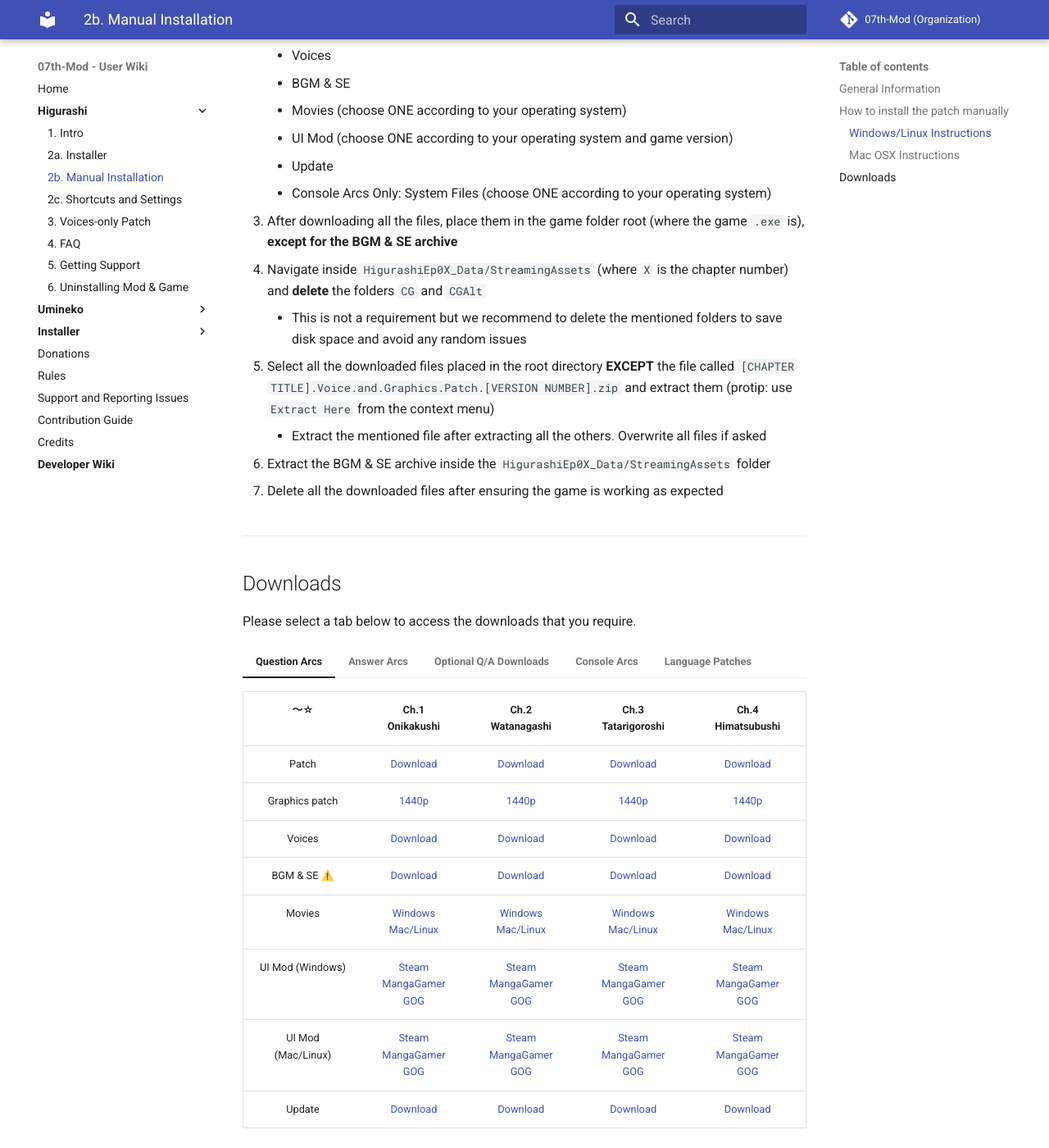
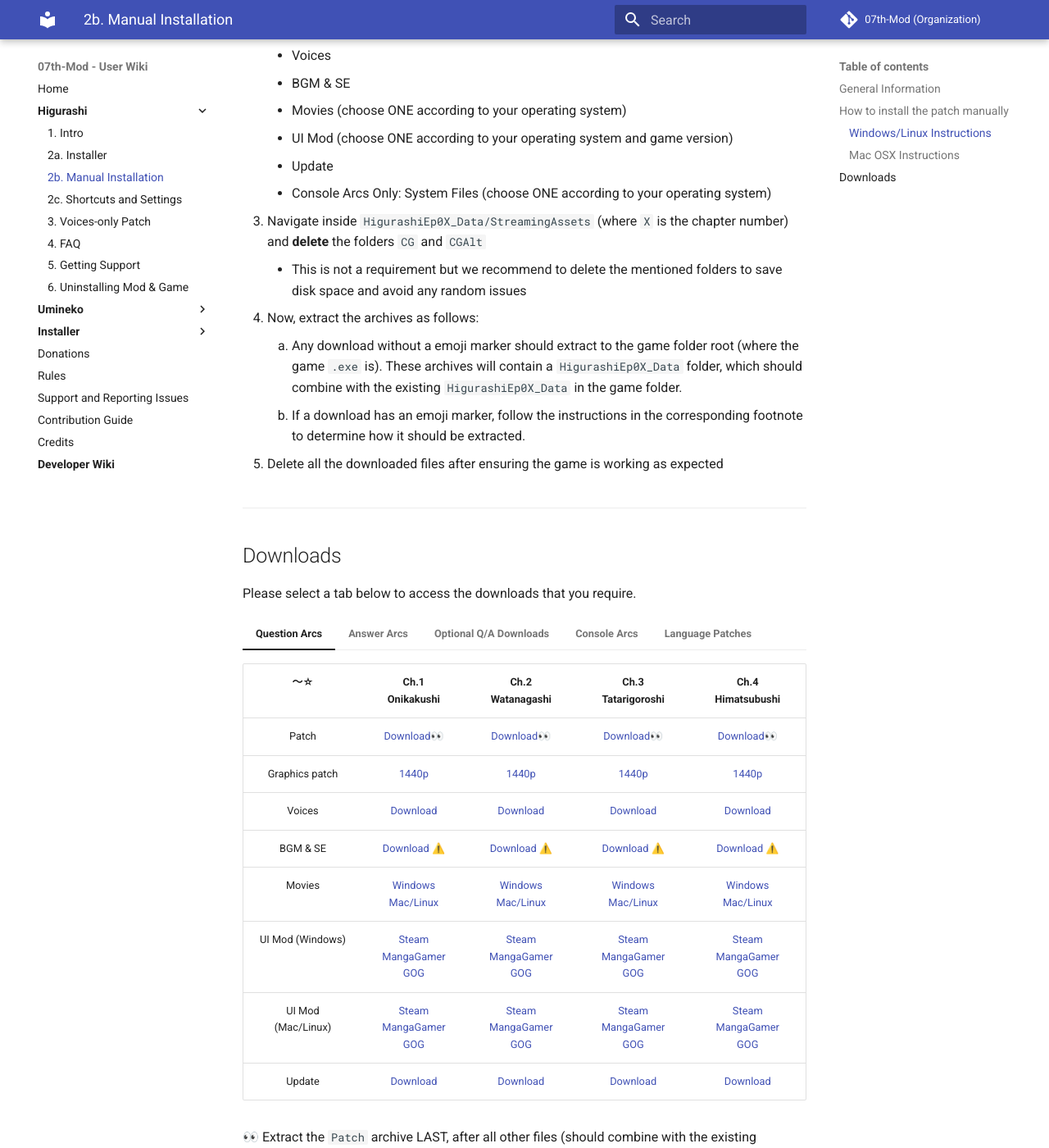
Before and after one commit to 07th-mod/wiki, an MkDocs documentation site: the page built from docs/Higurashi/Manual-Installation.md, in a window 1280 px wide and 1400 px high, scrolled down 1137 px. Shown: the whole window at 82% size. Built offline with MkDocs 1.6.1 and Material for MkDocs 9.7.7, drawn with Linux system fonts in a browser that asks for light colours; some of the changed text lies outside the part shown.

Commit message:
Update manual install instructions  - Fix technically incorrect console instructions

```diff
--- a/docs/Higurashi/Manual-Installation.md
+++ b/docs/Higurashi/Manual-Installation.md
@@ -37,13 +37,12 @@
           * UI Mod (choose ONE according to your operating system and game version)
           * Update
           * Console Arcs Only: System Files (choose ONE according to your operating system)
-    3. After downloading all the files, place them in the game folder root (where the game ``.exe`` is), **except for the BGM & SE archive**
-    4. Navigate inside ``HigurashiEp0X_Data/StreamingAssets`` (where ``X`` is the chapter number) and **delete** the folders ``CG`` and ``CGAlt``
+    3. Navigate inside ``HigurashiEp0X_Data/StreamingAssets`` (where ``X`` is the chapter number) and **delete** the folders ``CG`` and ``CGAlt``
         * This is not a requirement but we recommend to delete the mentioned folders to save disk space and avoid any random issues
-    5. Select all the downloaded files placed in the root directory **EXCEPT** the file called ``[CHAPTER TITLE].Voice.and.Graphics.Patch.[VERSION NUMBER].zip`` and extract them (protip: use ``Extract Here`` from the context menu)
-        * Extract the mentioned file after extracting all the others. Overwrite all files if asked
-    6. Extract the BGM & SE archive inside the ``HigurashiEp0X_Data/StreamingAssets`` folder
-    7. Delete all the downloaded files after ensuring the game is working as expected
+    4. Now, extract the archives as follows:
+        1. Any download without a emoji marker should extract to the game folder root (where the game ``.exe`` is). These archives will contain a `HigurashiEp0X_Data` folder, which should combine with the existing `HigurashiEp0X_Data` in the game folder.
+        2. If a download has an emoji marker, follow the instructions in the corresponding footnote to determine how it should be extracted.
+    5. Delete all the downloaded files after ensuring the game is working as expected
 
 === "Mac OSX"
 
@@ -62,14 +61,12 @@
           * UI Mod (choose ONE according to your operating system and game version)
           * Update
           * Console Arcs Only: System Files (choose ONE according to your operating system)
-    3. After downloading all the files, place them in ``Resources/Data``, **except for the BGM & SE archive**
-    4. Navigate inside ``Resources/Data/StreamingAssets`` and **delete** the folders ``CG`` and ``CGAlt``
+    3. Navigate inside ``Resources/Data/StreamingAssets`` and **delete** the folders ``CG`` and ``CGAlt``
         * This is not a requirement but we recommend to delete the mentioned folders to save disk space and avoid any random issues
-    5. Navigate back to ``Resources/Data`` folder and extract the downloaded files using the following method:
-        * Extract all archives **EXCEPT** ``[CHAPTER TITLE].Voice.and.Graphics.Patch.[VERSION NUMBER].zip``
-        * After all the other archives are extracted, you can then extract ``[CHAPTER TITLE].Voice.and.Graphics.Patch.[VERSION NUMBER].zip``
-        * Overwrite all files if asked
-        * When finished, this should produce a ``HigurashiEp0X_Data`` folder (where ``X`` is the chapter number) - the full path will be ``Resources/Data/HigurashiEp0X_Data``
+    4. Now, extract the archives as follows:
+        1. Any download without a emoji marker should extract to the ``Resources/Data`` (where the game ``.exe`` is). These archives will contain a `HigurashiEp0X_Data` folder.
+        2. If a download has an emoji marker, follow the instructions in the corresponding footnote to determine how it should be extracted (relative to the `Resources/Data` folder).
+    5. When finished, this should produce a ``HigurashiEp0X_Data`` folder (where ``X`` is the chapter number) - the full path will be ``Resources/Data/HigurashiEp0X_Data``
     6. Open a **terminal window** in the ``Resources/Data`` folder. [Follow these steps if you don't know how to do it](https://stackoverflow.com/a/7054045)
         1. In the terminal window, type: ``rsync -avP HigurashiEp*/* .`` and hit enter (type the ``*`` literally)
         2. Wait until the files are copied to the right place
@@ -98,10 +95,10 @@
     <tbody>
     <tr class="odd">
     <td style="text-align: center;">Patch</td>
-    <td style="text-align: center;"><a href="https://github.com/07th-mod/onikakushi/releases/latest">Download</a></td>
-    <td style="text-align: center;"><a href="https://github.com/07th-mod/watanagashi/releases/latest">Download</a></td>
-    <td style="text-align: center;"><a href="https://github.com/07th-mod/tatarigoroshi/releases/latest">Download</a></td>
-    <td style="text-align: center;"><a href="https://github.com/07th-mod/himatsubushi/releases/latest">Download</a></td>
+    <td style="text-align: center;"><a href="https://github.com/07th-mod/onikakushi/releases/latest">Download👀</a></td>
+    <td style="text-align: center;"><a href="https://github.com/07th-mod/watanagashi/releases/latest">Download👀</a></td>
+    <td style="text-align: center;"><a href="https://github.com/07th-mod/tatarigoroshi/releases/latest">Download👀</a></td>
+    <td style="text-align: center;"><a href="https://github.com/07th-mod/himatsubushi/releases/latest">Download👀</a></td>
     </tr>
     <tr class="even">
     <td style="text-align: center;">Graphics patch</td>
@@ -118,11 +115,11 @@
     <td style="text-align: center;"><a href="https://07th-mod.com/rikachama/voice/Himatsubushi-Voices.7z">Download</a></td>
     </tr>
     <tr class="even">
-    <td style="text-align: center;">BGM & SE ⚠️</td>
-    <td style="text-align: center;"><a href="https://07th-mod.com/rikachama/audio/Higurashi-OG-BGM-SE.7z">Download</a></td>
-    <td style="text-align: center;"><a href="https://07th-mod.com/rikachama/audio/Higurashi-OG-BGM-SE.7z">Download</a></td>
-    <td style="text-align: center;"><a href="https://07th-mod.com/rikachama/audio/Higurashi-OG-BGM-SE.7z">Download</a></td>
-    <td style="text-align: center;"><a href="https://07th-mod.com/rikachama/audio/Higurashi-OG-BGM-SE.7z">Download</a></td>
+    <td style="text-align: center;">BGM & SE</td>
+    <td style="text-align: center;"><a href="https://07th-mod.com/rikachama/audio/Higurashi-OG-BGM-SE.7z">Download ⚠️</a></td>
+    <td style="text-align: center;"><a href="https://07th-mod.com/rikachama/audio/Higurashi-OG-BGM-SE.7z">Download ⚠️</a></td>
+    <td style="text-align: center;"><a href="https://07th-mod.com/rikachama/audio/Higurashi-OG-BGM-SE.7z">Download ⚠️</a></td>
+    <td style="text-align: center;"><a href="https://07th-mod.com/rikachama/audio/Higurashi-OG-BGM-SE.7z">Download ⚠️</a></td>
     </tr>
     <tr class="odd">
     <td style="text-align: center;">Movies</td>
@@ -154,7 +151,10 @@
     </tr>
     </tbody>
     </table>
-    ⚠️ Unlike all the other archives, the BGM/SE archive should be extracted to the ``HigurashiEp0X_Data/StreamingAssets`` folder on Windows/Linux, and the ``Resources/Data/StreamingAssets`` folder on MacOS.
+
+    👀 Extract the `Patch` archive LAST, after all other files (should combine with the existing `HigurashiEp0X_Data` folder). Overwrite any files if asked.
+
+    ⚠️ Unlike all the other archives, the BGM/SE archive should be extracted to the ``HigurashiEp0X_Data/StreamingAssets`` folder (MacOS users should extract this archive second last).
 
 === "Answer Arcs"
 
@@ -175,10 +175,10 @@
     <tbody>
     <tr class="odd">
     <td style="text-align: center;">Patch</td>
-    <td style="text-align: center;"><a href="https://github.com/07th-mod/meakashi/releases/latest">Download</a></td>
-    <td style="text-align: center;"><a href="https://github.com/07th-mod/tsumihoroboshi/releases/latest">Download</a></td>
-    <td style="text-align: center;"><a href="https://github.com/07th-mod/minagoroshi/releases/latest">Download</a></td>
-    <td style="text-align: center;"><a href="https://github.com/07th-mod/matsuribayashi/releases/latest">Download</a></td>
+    <td style="text-align: center;"><a href="https://github.com/07th-mod/meakashi/releases/latest">Download👀</a></td>
+    <td style="text-align: center;"><a href="https://github.com/07th-mod/tsumihoroboshi/releases/latest">Download👀</a></td>
+    <td style="text-align: center;"><a href="https://github.com/07th-mod/minagoroshi/releases/latest">Download👀</a></td>
+    <td style="text-align: center;"><a href="https://github.com/07th-mod/matsuribayashi/releases/latest">Download👀</a></td>
     </tr>
     <tr class="even">
     <td style="text-align: center;">Graphics patch</td>
@@ -195,11 +195,11 @@
     <td style="text-align: center;"><a href="https://07th-mod.com/rikachama/voice/Matsuribayashi-Voices.7z">Download</a></td>
     </tr>
     <tr class="even">
-    <td style="text-align: center;">BGM & SE ⚠️</td>
-    <td style="text-align: center;"><a href="https://07th-mod.com/rikachama/audio/HigurashiKai-OG-BGM-SE.7z">Download</a></td>
-    <td style="text-align: center;"><a href="https://07th-mod.com/rikachama/audio/HigurashiKai-OG-BGM-SE.7z">Download</a></td>
-    <td style="text-align: center;"><a href="https://07th-mod.com/rikachama/audio/HigurashiKai-OG-BGM-SE.7z">Download</a></td>
-    <td style="text-align: center;"><a href="https://07th-mod.com/rikachama/audio/HigurashiKai-OG-BGM-SE.7z">Download</a></td>
+    <td style="text-align: center;">BGM & SE</td>
+    <td style="text-align: center;"><a href="https://07th-mod.com/rikachama/audio/HigurashiKai-OG-BGM-SE.7z">Download ⚠️</a></td>
+    <td style="text-align: center;"><a href="https://07th-mod.com/rikachama/audio/HigurashiKai-OG-BGM-SE.7z">Download ⚠️</a></td>
+    <td style="text-align: center;"><a href="https://07th-mod.com/rikachama/audio/HigurashiKai-OG-BGM-SE.7z">Download ⚠️</a></td>
+    <td style="text-align: center;"><a href="https://07th-mod.com/rikachama/audio/HigurashiKai-OG-BGM-SE.7z">Download ⚠️</a></td>
     </tr>
     <tr class="odd">
     <td style="text-align: center;">Movies</td>
@@ -239,7 +239,9 @@
     </tbody>
     </table>
 
-    ⚠️ Unlike all the other archives, the BGM/SE archive should be extracted to the ``HigurashiEp0X_Data/StreamingAssets`` folder on Windows/Linux, and the ``Resources/Data/StreamingAssets`` folder on MacOS.
+    👀 Extract the `Patch` archive LAST, after all other files (should combine with the existing `HigurashiEp0X_Data` folder). Overwrite any files if asked.
+
+    ⚠️ Unlike all the other archives, the BGM/SE archive should be extracted to the ``HigurashiEp0X_Data/StreamingAssets`` folder (MacOS users should extract this archive second last).
 
     † If the regular "GOG" UI file does not work, try the "old" version (compatible with an older GOG release of the game).
 
@@ -299,7 +301,7 @@
     <tbody>
     <tr class="odd">
     <td>Patch</td>
-    <td><a href="https://github.com/07th-mod/higurashi-console-arcs/releases/latest">Download</a></td>
+    <td><a href="https://github.com/07th-mod/higurashi-console-arcs/releases/latest">Download👀</a></td>
     </tr>
     <tr class="even">
     <td>Graphics patch</td>
@@ -311,11 +313,11 @@
     </tr>
     <tr class="even">
     <td>Sound effects</td>
-    <td><a href="https://07th-mod.com/rikachama/audio/ConsoleArcs-SE.7z">Download</a></td>
+    <td><a href="https://07th-mod.com/rikachama/audio/ConsoleArcs-SE.7z">Download🚩</a></td>
     </tr>
     <tr class="odd">
     <td>BGM</td>
-    <td><a href="https://07th-mod.com/rikachama/audio/ConsoleArcs-BGM.7z">Download</a></td>
+    <td><a href="https://07th-mod.com/rikachama/audio/ConsoleArcs-BGM.7z">Download🚩</a></td>
     </tr>
     <tr class="even">
     <td>Movies</td>
@@ -336,6 +338,10 @@
     </tbody>
     </table>
 
+    👀 Extract the `Patch` archive LAST, after all other files (should combine with the existing `HigurashiEp04_Data` folder). Overwrite any files if asked.
+
+    🚩 Extract these files normally (should combine with the existing `HigurashiEp04_Data` folder). No special handling is required.
+
 === "Language Patches"
 
 
```
